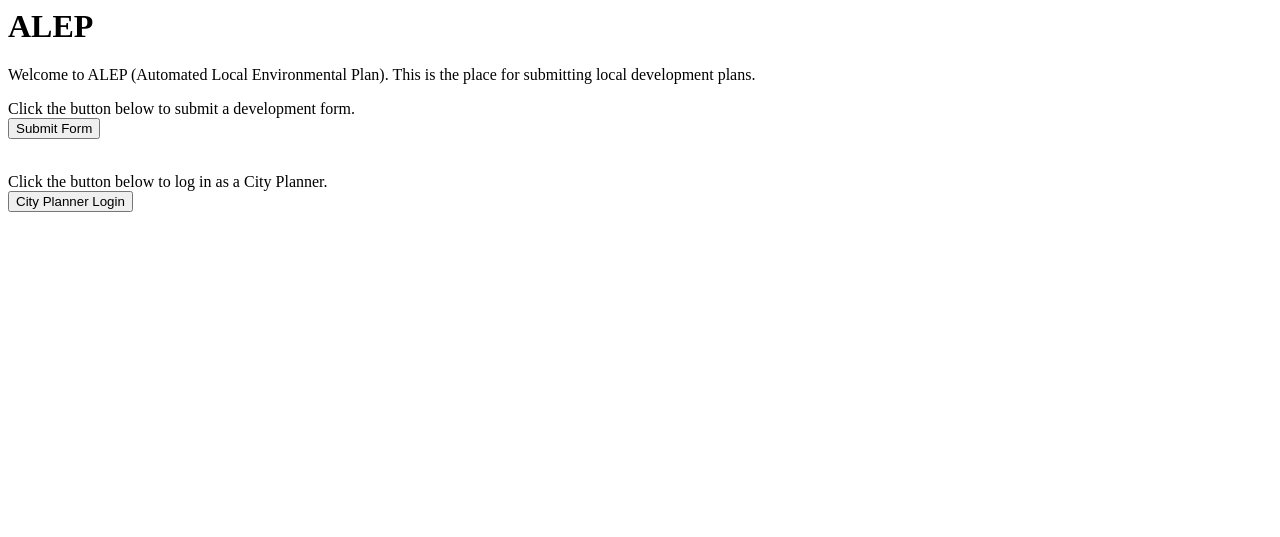
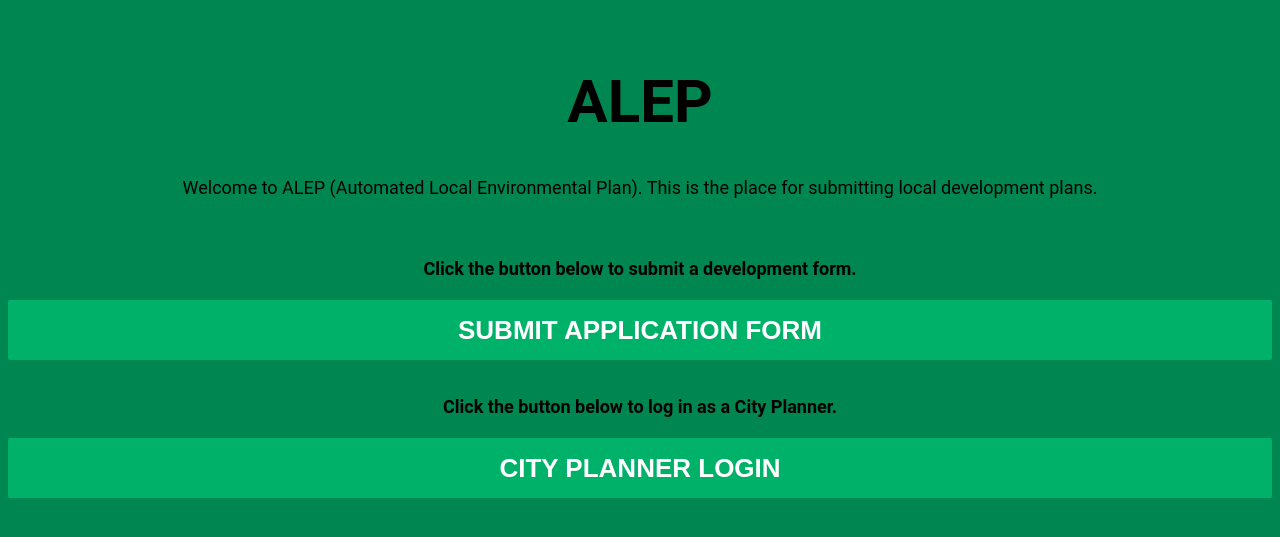
Before and after one commit to kissmyuzi/code2Change, a Python web app: template flask/templates/landing.html in a window 1280 px wide. Shown: the top 537 px of the page. Run offline with Jinja, Linux system fonts and the light colour scheme; the template is opened without the code that fills it, so the values that code supplies are empty.

Commit message:
Complete

```diff
--- a/flask/templates/landing.html
+++ b/flask/templates/landing.html
@@ -1,34 +1,91 @@
-<html>
+<html style="background:#008751; text-align: center;">
     <head>
     </head>
 
     <body>
-
-        <h1 class="welcome">ALEP</h1>
+      &nbsp;
+        <h1 style="font-size: 60px; text-align: center; "class="welcome">ALEP</h1>
 
         <div class="description">
             <p>
                 Welcome to ALEP (Automated Local Environmental Plan). This is the place for submitting
                 local development plans.
             </p>
+            <br>
+          </br>
         </div>
 
         <div class="select">
             <div class="goto">
                 <Label>Click the button below to submit a development form.</Label>
+                <br>
                 <br/>
                 <form action="http://localhost:5000/addressForm" method='post'>
-                    <input type="submit" value="Submit Form">
+                    <input class="square-button" type="submit" value="Submit Application Form">
                 </form>
             </div>
             <br/>
             <div class="goto">
                 <Label>Click the button below to log in as a City Planner.</Label>
+                <br>
                 <br/>
                 <form action="http://localhost:5000/loginPlanners" method='post'>
-                    <input type="submit" value="City Planner Login">
+                    <input class="square-button" type="submit" value="City Planner Login">
                 </form>
             </div>
         </div>
     </body>
+
+<style>
+.welcome {
+  font-family: "Roboto", Helvetica, Arial, sans-serif; font-size: 60px; text-align: center;
+}
+
+.square-button {
+  background-color: #00B16A;
+  color: #fff;
+  font-size: 26px;
+  text-transform: uppercase;
+  font-weight: 700;
+  text-align: center;
+  -moz-border-radius: 2px;
+  -webkit-border-radius: 2px;
+  border-radius: 2px;
+  -moz-transition: all 0.3s ease;
+  -o-transition: all 0.3s ease;
+  -webkit-transition: all 0.3s ease;
+  transition: all 0.3s ease;
+  padding: 0 60px;
+  height: 60px;
+  cursor: pointer;
+  outline: none;
+  border: none;
+  width: 100%;
+  -webkit-transform-style: preserve-3d;
+  transform-style: preserve-3d;
+  -webkit-transition: all 0.3s ease-out;
+  transition: all 0.3s ease-out;
+}
+
+.square-button:hover, .square-button:focus {
+  background-color: #66CC99;
+  box-shadow: 0px 10px 30px rgba(0,0,0,0.1);
+  transform: translateY(-4px);
+}
+
+.description {
+  font-size: 18px;
+    font-family: "Roboto", Helvetica, Arial, sans-serif;
+}
+
+.goto {
+  font-size: 18px;
+  font-weight: 600;
+    font-family: "Roboto", Helvetica, Arial, sans-serif;
+
+}
+
+</style>
+
+
 </html>
```
